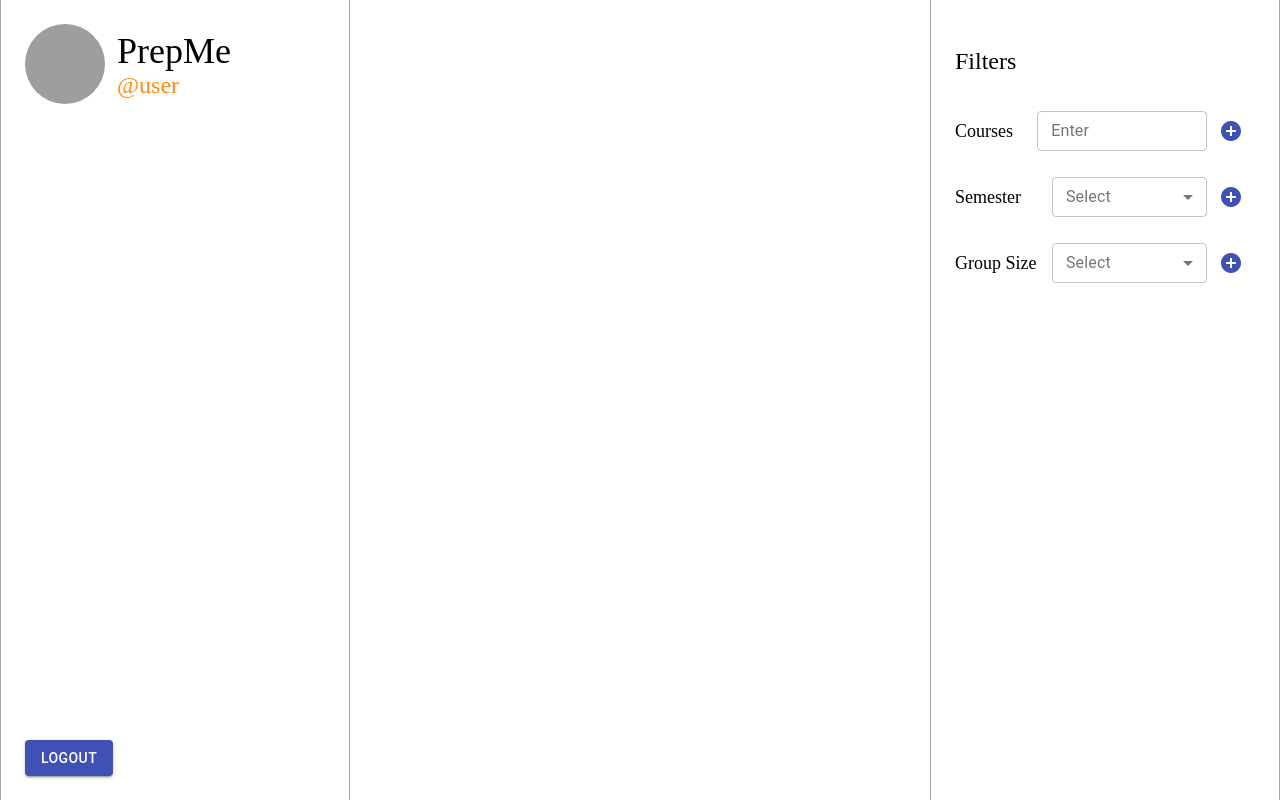
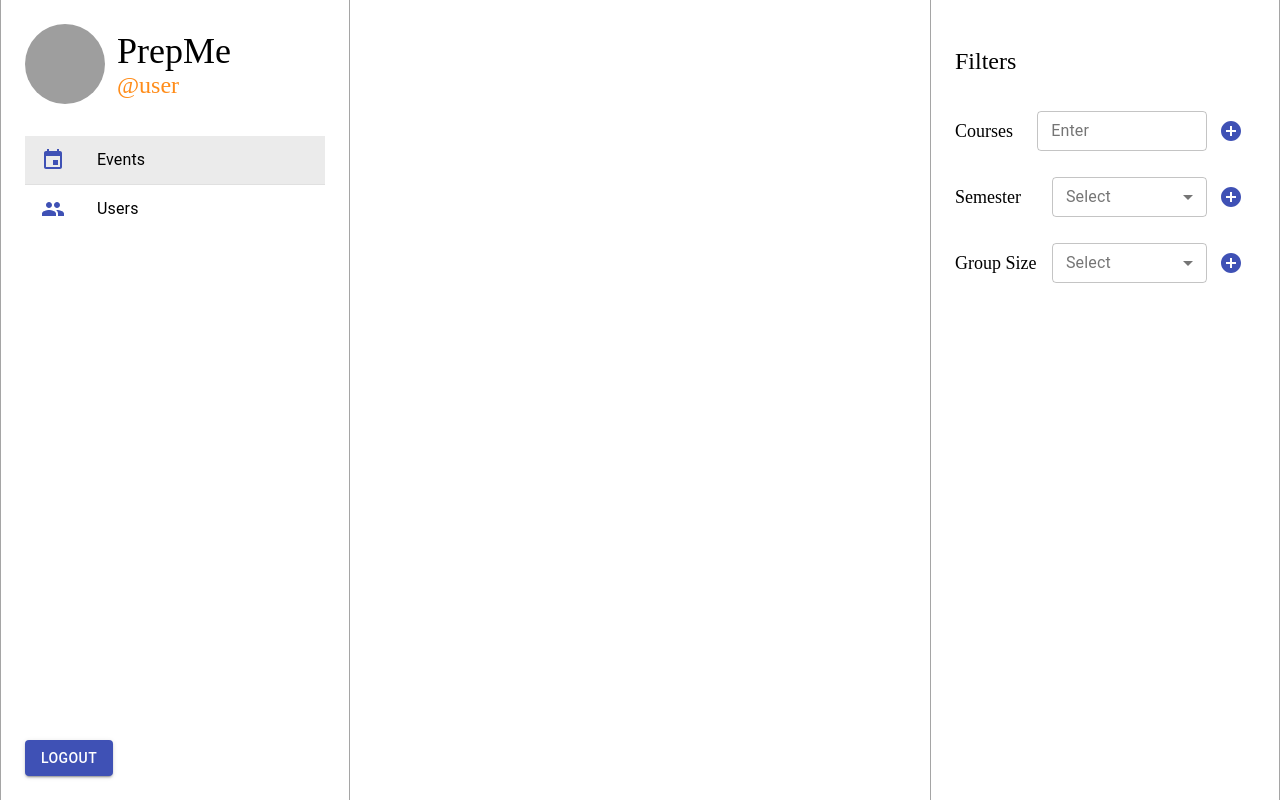
Before and after one commit to rayanaazar/PrepMe, a React (Create React App) app in the folder prepme/: page /home in a window 1280 px wide. Built offline with nearby package versions, Linux system fonts and the light colour scheme; grey boxes are pictures that could not be loaded.

Commit message:
Shifted towards routing for displaying elements

```diff
--- a/prepme/src/App.js
+++ b/prepme/src/App.js
@@ -1,6 +1,6 @@
 import React from 'react';
 
-import { Route, Switch, BrowserRouter } from 'react-router-dom';
+import { Route, Switch, BrowserRouter, Redirect } from 'react-router-dom';
 import './App.css';
 
 import LoginPage from './react-components/LoginPage';
@@ -9,7 +9,7 @@ import Home from './react-components/Home';
 class App extends React.Component {
     state = {
         username: "user",
-        isAdmin: false,
+        isAdmin: true,
         events: [
 
         ]
@@ -21,10 +21,14 @@ class App extends React.Component {
                 <BrowserRouter>
                     <Switch> { /* Similar to a switch statement - shows the component depending on the URL path */ }
                         { /* Each Route below shows a different component depending on the exact path in the URL  */ }
-                        <Route exact path='/' render={() =>
+                        <Route exact path='/'>
+                            <Redirect to='/login' />
+                        </Route>
+                        <Route exact path='/login' render={() =>
                             (<LoginPage state={this.state}/>)}/>
-                        <Route exact path='/home' render={() =>
-                            (<Home state={this.state}/>)}/>
+                        <Route path='/home' render={() =>
+                            (<Home state={this.state}/>)}>
+                        </Route>
                     </Switch>
                 </BrowserRouter>
             </div>
--- a/prepme/src/react-components/Home/index.js
+++ b/prepme/src/react-components/Home/index.js
@@ -1,16 +1,13 @@
 import React from "react";
 
 import "./styles.css";
-import EventCard from "../EventCard/index";
 import LeftSideBar from "../LeftSideBar/index";
 import MainComponent from "../MainComponent/index";
 import RightSideBar from "../RightSideBar/index";
 
 /* Component for the Home page */
 class Home extends React.Component {
-  state = {
-    onEventsPage: true
-  }
+  state = {}
 
   render() {
     const { username, isAdmin, events } = this.props.state
@@ -20,12 +17,9 @@ class Home extends React.Component {
         <LeftSideBar
           username={ username }
           isAdmin={ isAdmin }
-          onEventsPage={ this.state.onEventsPage }
         />
         <MainComponent />
-        <RightSideBar
-          onEventsPage={ this.state.onEventsPage }
-        />
+        <RightSideBar />
       </div>
     );
   }
--- a/prepme/src/react-components/LeftSideBar/NavBar/index.js
+++ b/prepme/src/react-components/LeftSideBar/NavBar/index.js
@@ -2,7 +2,8 @@ import React from 'react';
 
 import './styles.css';
 
-import { List, ListItem, ListItemText, ListItemIcon } from "@material-ui/core";
+import { withRouter, Link } from 'react-router-dom';
+import { List, ListItem, ListItemText, ListItemIcon } from '@material-ui/core';
 import EventIcon from '@material-ui/icons/Event';
 import PeopleIcon from '@material-ui/icons/People';
 
@@ -10,11 +11,16 @@ import PeopleIcon from '@material-ui/icons/People';
 class NavBar extends React.Component {
 
     render() {
-      const { onEventsPage } = this.props
+      let onEventsPage = true
+      const path = this.props.location.pathname
+      if (path == "/home/users") {
+        onEventsPage = false
+      }
 
       return (
         <div className="nav-bar">
           <List>
+            <Link class="unstyled-link" to="/home/events">
               <ListItem
                 button={ true }
                 divider={ true }
@@ -24,6 +30,8 @@ class NavBar extends React.Component {
                 <ListItemIcon>{<EventIcon color="primary" />}</ListItemIcon>
                 <ListItemText primary={"Events"} />
               </ListItem>
+            </Link>
+            <Link class="unstyled-link" to="/home/users">
               <ListItem
                 button={ true }
                 selected={ !onEventsPage }
@@ -32,10 +40,12 @@ class NavBar extends React.Component {
                 <ListItemIcon>{<PeopleIcon color="primary" />}</ListItemIcon>
                 <ListItemText primary={"Users"} />
               </ListItem>
+            </Link>
+
           </List>
         </div>
       );
     }
 }
 
-export default NavBar;
+export default withRouter(NavBar);
--- a/prepme/src/react-components/LeftSideBar/NavBar/styles.css
+++ b/prepme/src/react-components/LeftSideBar/NavBar/styles.css
@@ -1,3 +1,8 @@
 .nav-bar {
   margin-top: 24px;
 }
+
+.unstyled-link {
+  text-decoration: none;
+  color: black;
+}
--- a/prepme/src/react-components/LeftSideBar/index.js
+++ b/prepme/src/react-components/LeftSideBar/index.js
@@ -10,7 +10,7 @@ import NavBar from './NavBar/index';
 /* Component for the left SideBar*/
 class LeftSideBar extends React.Component {
   render() {
-    const { username, isAdmin, onEventsPage } = this.props
+    const { username, isAdmin} = this.props
     return (
       <div className="sidebar-div">
 
@@ -26,7 +26,7 @@ class LeftSideBar extends React.Component {
           </div>
 
           {/* Display NavBar if current user is an admin */}
-          { isAdmin ? (<NavBar onEventsPage={ onEventsPage } />) : (< div />) }
+          { isAdmin ? (<NavBar />) : (< div />) }
         </div>
 
         <div className="logout-button-div">
--- a/prepme/src/react-components/RightSideBar/index.js
+++ b/prepme/src/react-components/RightSideBar/index.js
@@ -1,13 +1,18 @@
 import React from "react";
 
 import "./styles.css";
+import { withRouter} from 'react-router-dom';
 
 import Filter from '../Filter/index';
 
 /* Component for the right SideBar page */
 class RightSideBar extends React.Component {
   render() {
-    const { onEventsPage } = this.props;
+    let onEventsPage = false
+    const path = this.props.location.pathname
+    if (path == "/home" || path == "/home/events") {
+      onEventsPage = true
+    }
 
     return (
       <div className="sidebar-div">
@@ -17,4 +22,4 @@ class RightSideBar extends React.Component {
   }
 }
 
-export default RightSideBar;
+export default withRouter(RightSideBar);
```
Lines whose indentation alone changed are shown as unchanged.
